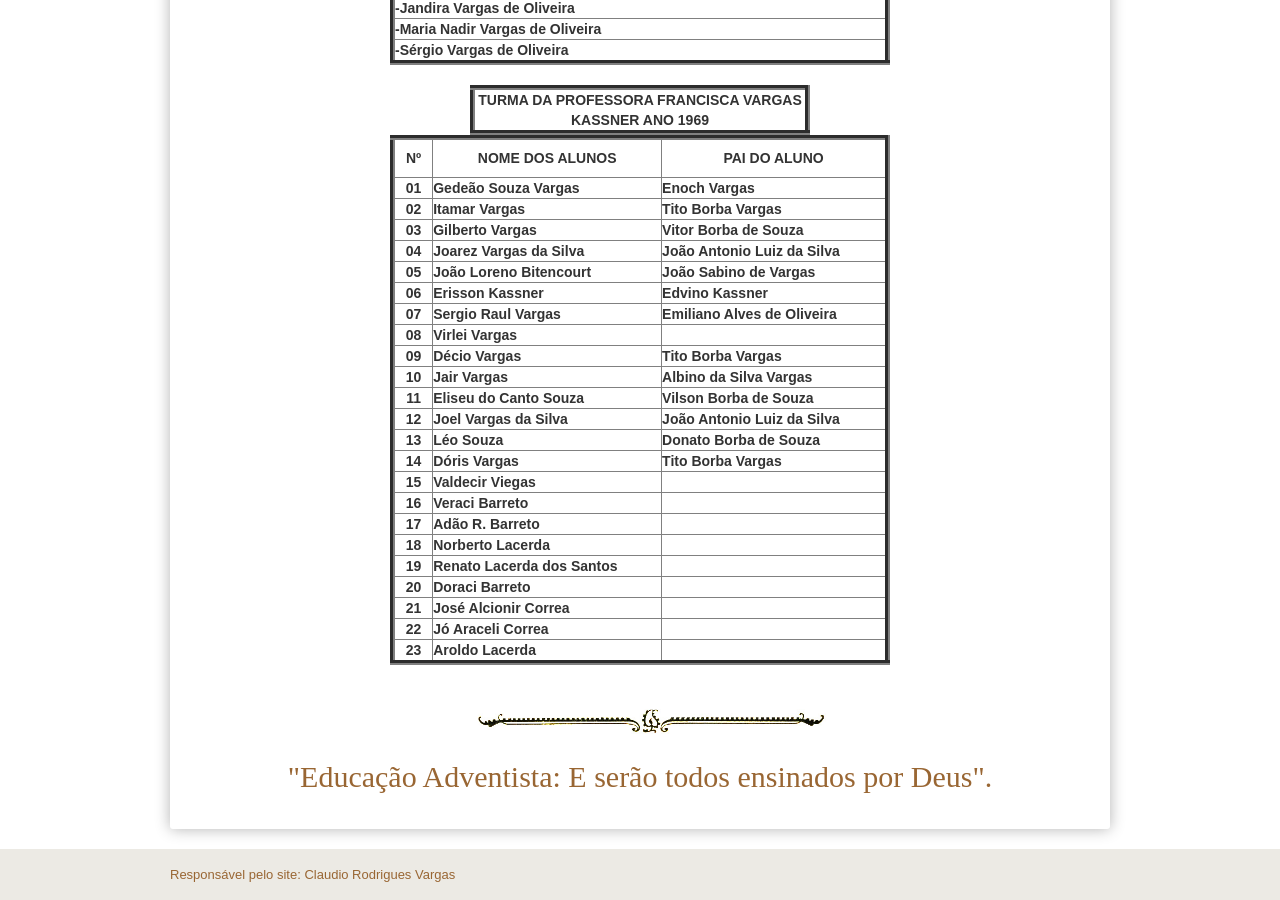
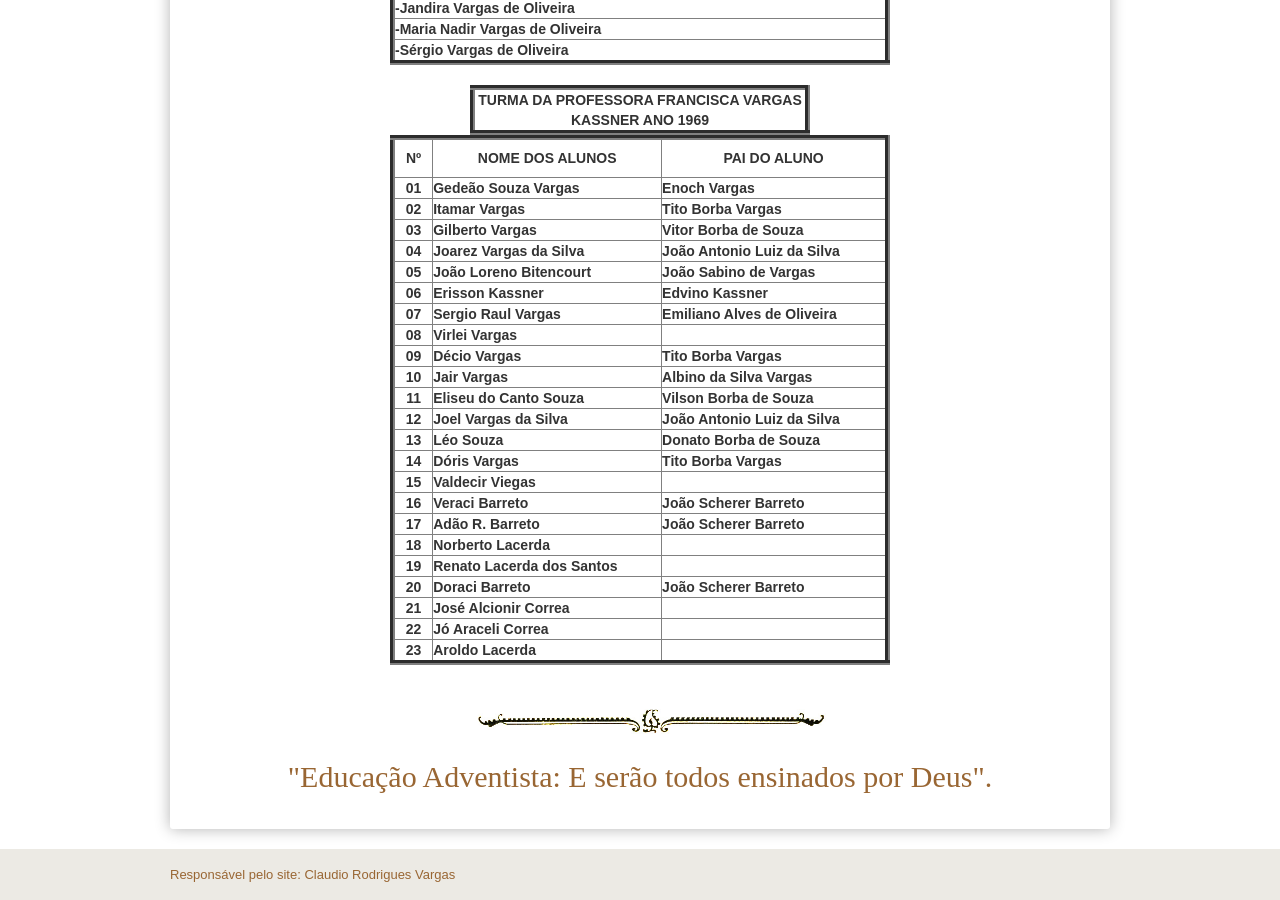
Before and after one commit to claudiovargas1955/claudiovargas1955.github.io, a Jekyll site: the page built from _pages/ensino-da-iasd-bosque.html, in a window 1280 px wide and 900 px high, scrolled down 1373 px. Built offline with Jekyll 4.4.1, drawn with Linux system fonts in a browser that asks for light colours; some web fonts are replaced.

Commit message:
Update ensino-da-iasd-bosque.html

```diff
--- a/_pages/ensino-da-iasd-bosque.html
+++ b/_pages/ensino-da-iasd-bosque.html
@@ -355,13 +355,13 @@
            <tr>
            <td align="center" width="50px"><b>16</b></td>
            <td align="left" width="300px"><b>Veraci Barreto</b></td>
-           <td align="left" width="300px"><b></b></td>
+           <td align="left" width="300px"><b>João Scherer Barreto</b></td>
         </tr>
 
         <tr>
            <td align="center" width="50px"><b>17</b></td>
            <td align="left" width="300px"><b>Adão R. Barreto</b></td>
-           <td align="left" width="300px"><b></b></td>
+           <td align="left" width="300px"><b>João Scherer Barreto</b></td>
         </tr>
 
            <tr>
@@ -373,13 +373,13 @@
            <tr>
            <td align="center" width="50px"><b>19</b></td>
            <td align="left" width="300px"><b>Renato Lacerda dos Santos</b></td>
-
+           <td align="left" width="300px"><b></b></td>
         </tr>
 
            <tr>
            <td align="center" width="50px"><b>20</b></td>
            <td align="left" width="300px"><b>Doraci Barreto</b></td>
-           <td align="left" width="300px"><b></b></td>
+           <td align="left" width="300px"><b>João Scherer Barreto</b></td>
         </tr>
 
          <tr>
```
